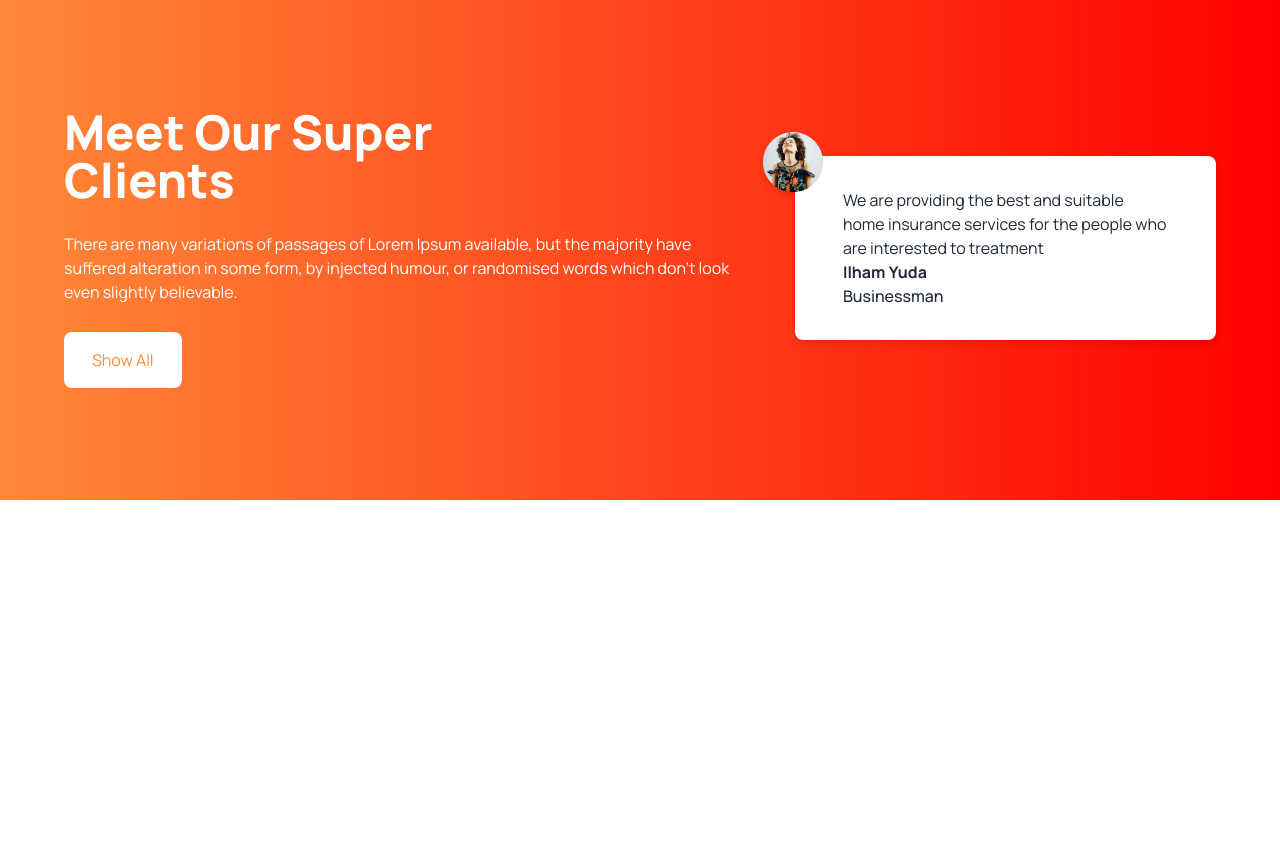
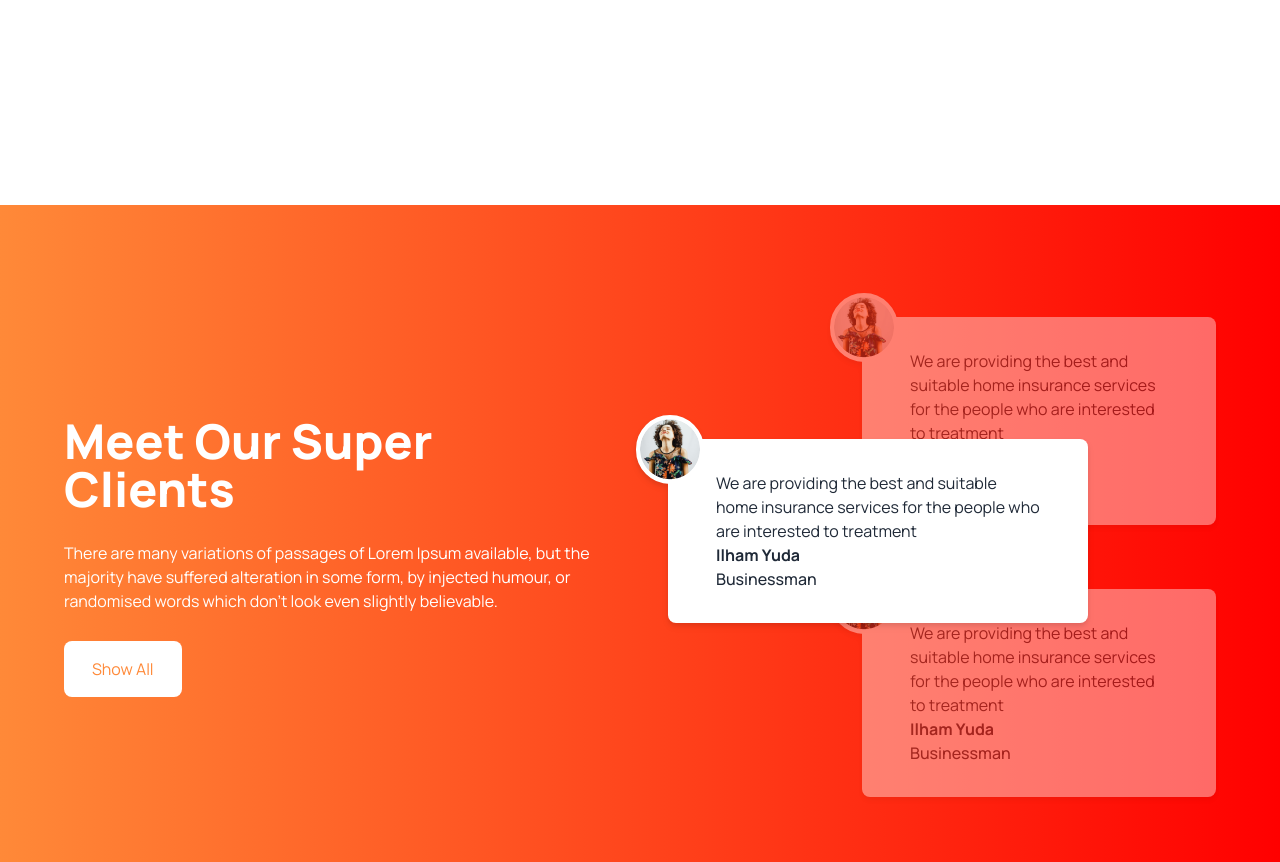
Before and after one commit to rathininfo/Tea-house, a plain HTML site: page index.html in a window 1280 px wide. Shown: the part 1935-2797 px from the top of the page. Before the commit the page ends 2435 px from the top, so only its background shows below. Drawn offline with nearby package versions, Linux system fonts and the light colour scheme.

Commit message:
client section responsive done

```diff
--- a/index.html
+++ b/index.html
@@ -59,13 +59,13 @@
         <section>
           <div class="flex justify-between items-center flex-col lg:flex-row">
             <div class="space-y-7">
-              <h1 class="text-7xl font-bold font-Manrope leading-[100px]">It's good<br>
+              <h1 class=" text-5xl lg:text-7xl md:text-7xl font-bold font-Manrope leading-[60px] md:leading-[100px] lg:leading-[100px]">It's good<br>
                 tea time at The <br> Tea House</h1>
               <p class="">Tea and Botanical Solutions Supplier Give Optimum Satisfaction To Your Taste Buds.</p>
               <button class="btn btn-primary">Explore More</button>
             </div>
             <div>
-              <img src="images/banner.png" class="max-w-lg rounded-lg " />
+              <img src="images/banner.png" class="w-full rounded-lg " />
               <div>
 
                 <div class=" flex justify-center items-center gap-4 w-52 p-3 drop-shadow-lg bg-base-100 rounded-box -mt-24 ">
@@ -143,7 +143,7 @@
                 <div class="bg-[#57763926] h-36 rounded-lg"></div>
                 </div>
 
-              <div class="space-y-7 flex-1">
+              <div class="space-y-7 text-center p-16 flex-1">
                 <h1 class="text-5xl font-bold">Great Tea, Freshly <br> Presented</h1>
                 <p class="py-6 text-base">The meaning of gong cha is chanese is to provide the best tea to emperor from all possessions . It represents the highest quality and self expectation. Establishing in 2006, Gong cha had been deeply appreciated by its custoers  because of good words of mouth and unique customized service orginated from Taiwan.</p>
                 <h4 class="font-bold text-lg">Unique Taste</h4>
@@ -158,22 +158,36 @@
 
       <!-- start super client section -->
       <section class="max-w-screen-xl m-auto mt-36">
-        <div class="flex items-center gap-12 bg-gradient-to-r from-[#FF8938] to-[#F00] py-28 px-16">
-          <div class="space-y-7 text-[#ffffff] p">
+        <div class="flex flex-col md:flex-col lg:flex-row items-center gap-12 bg-gradient-to-r from-[#FF8938] to-[#F00] py-28 px-16">
+          <div class="space-y-7 text-[#ffffff] lg:pr-44">
             <h2 class="font-extrabold text-5xl">Meet Our Super <br> Clients</h2>
             <p>There are many variations of passages of Lorem Ipsum available, but the majority have suffered alteration in some form, by injected humour, or randomised words which don't look even slightly believable. </p>
             <button class="px-7 py-4 text-[#FF8938] bg-[#FFF] rounded-lg">Show All</button>
           </div>
 
-          <div class=" drop-shadow-md bg-base-100 rounded-lg">
-            <div class="relative px-12 py-8">
-              <img class="absolute -left-8 -top-6 border-solid border-5 border-white-600"  src="images/client.png" alt="">
+          <!-- client review  -->
+          <div class="relative">
+            <div class="relative mb-16 opacity-40 px-12 py-8 drop-shadow-md bg-base-100 rounded-lg">
+              <img class="absolute -left-8 -top-6 border-4 border-white rounded-full bg-white"  src="images/client.png" alt="">
+              <p class="font-normal text-base">We are providing the best and suitable home insurance services for the people who are interested to treatment</p>
+              <h5 class="font-bold text-base">Ilham Yuda</h5>
+              <p class="font-medium text-base">Businessman</p>
+            </div>
+
+            <div class="absolute z-10 lg:w-[420px] top-[122px] lg:right-32 px-12 py-8 drop-shadow-md bg-base-100 rounded-lg">
+              <img class="absolute -left-8 -top-6 border-4 border-white rounded-full bg-white"  src="images/client.png" alt="">
+              <p class="font-normal text-base">We are providing the best and suitable home insurance services for the people who are interested to treatment</p>
+              <h5 class="font-bold text-base">Ilham Yuda</h5>
+              <p class="font-medium text-base">Businessman</p>
+            </div>
+            <div class="relative opacity-40 px-12 py-8 drop-shadow-md bg-base-100 rounded-lg">
+              <img class="absolute -left-8 -top-6 border-4 border-white rounded-full bg-white"  src="images/client.png" alt="">
               <p class="font-normal text-base">We are providing the best and suitable home insurance services for the people who are interested to treatment</p>
               <h5 class="font-bold text-base">Ilham Yuda</h5>
               <p class="font-medium text-base">Businessman</p>
             </div>
         </div>
-        </div>
+      </div>
       </section>
        <!-- end super client section -->
 
```
